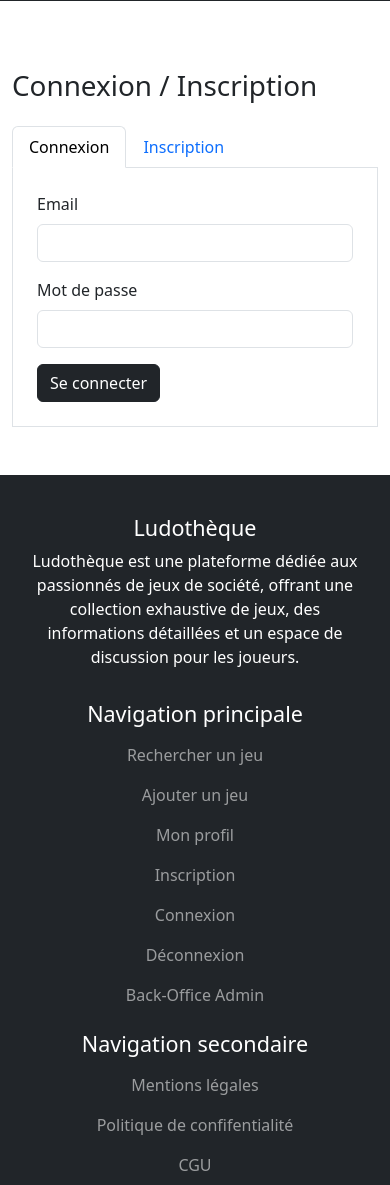
After one commit to Spottingtrains/LudoScope, a PHP site: page /app/views/user_connexion.php in a window 390 px wide. The commit adds this page. Shown: the part 79-1264 px from the top of the page. Run offline with PHP 8.4, Linux system fonts and the light colour scheme.

Commit message:
Add userController and user_connexion view; update navigation links

```diff
--- a/app/controllers/userController.php
+++ b/app/controllers/userController.php
@@ -0,0 +1,4 @@
+<?php
+
+// inclusion de la vue de connexion / inscription
+require_once __DIR__ . '/../views/user_connexion.php';
--- a/app/views/nav/nav.php
+++ b/app/views/nav/nav.php
@@ -7,10 +7,10 @@
         <div class="collapse navbar-collapse" id="collapsibleNavbar">
             <ul class="navbar-nav">
                 <li class="nav-item"><a href="index.php?url=home" class="nav-link">Rechercher un jeu</a></li>
-                <li class="nav-item"><a href="/add_game.php" class="nav-link">Ajouter un jeu</a></li>
-                <li class="nav-item"><a href="/profile.php" class="nav-link">Mon profil</a></li>
-                <li class="nav-item"><a href="/signin.php" class="nav-link">Inscription</a></li>
-                <li class="nav-item"><a href="/login.php" class="nav-link">Connexion</a></li>
+                <li class="nav-item"><a href="index.php?url=add-game" class="nav-link">Ajouter un jeu</a></li>
+                <li class="nav-item"><a href="index.php?url=profile" class="nav-link">Mon profil</a></li>
+                <li class="nav-item"><a href="index.php?url=signin" class="nav-link">Inscription</a></li>
+                <li class="nav-item"><a href="index.php?url=login" class="nav-link">Connexion</a></li>
                 <li class="nav-item"><a href="#" class="nav-link" onclick="logout()">Déconnexion</a></li>
                 <li class="nav-item"><a href="index.php?url=back-office" class="nav-link">Back-Office Admin</a></li>
             </ul>
--- /dev/null
+++ b/app/views/user_connexion.php
@@ -0,0 +1,65 @@
+<?php
+require __DIR__ . '/nav/header.php';
+require_once __DIR__ . '/../controllers/authController.php';
+?>
+<main class="container py-5">
+    <h1 class="mb-4">Connexion / Inscription</h1>
+
+    <ul class="nav nav-tabs" id="authTabs" role="tablist">
+        <li class="nav-item" role="presentation">
+            <button class="nav-link active" id="login-tab" data-bs-toggle="tab" data-bs-target="#login-pane" type="button" role="tab" aria-controls="login-pane" aria-selected="true">Connexion</button>
+        </li>
+        <li class="nav-item" role="presentation">
+            <button class="nav-link" id="signin-tab" data-bs-toggle="tab" data-bs-target="#signin-pane" type="button" role="tab" aria-controls="signin-pane" aria-selected="false">Inscription</button>
+        </li>
+    </ul>
+
+    <div class="tab-content border border-top-0 p-4 bg-white" id="authTabsContent">
+        <div class="tab-pane fade show active" id="login-pane" role="tabpanel" aria-labelledby="login-tab" tabindex="0">
+            <form action="index.php?url=login" method="post" class="row g-3">
+                <div class="col-12">
+                    <label for="login-email" class="form-label">Email</label>
+                    <input type="email" class="form-control" id="login-email" name="email" required>
+                </div>
+                <div class="col-12">
+                    <label for="login-password" class="form-label">Mot de passe</label>
+                    <input type="password" class="form-control" id="login-password" name="password" required>
+                </div>
+                <div class="col-12">
+                    <button type="submit" class="btn btn-dark">Se connecter</button>
+                </div>
+            </form>
+        </div>
+
+        <div class="tab-pane fade" id="signin-pane" role="tabpanel" aria-labelledby="signin-tab" tabindex="0">
+            <form action="index.php?url=signin" method="post" class="row g-3">
+                <div class="col-md-6">
+                    <label for="signin-firstname" class="form-label">Prénom</label>
+                    <input type="text" class="form-control" id="signin-firstname" name="firstname" required>
+                </div>
+                <div class="col-md-6">
+                    <label for="signin-lastname" class="form-label">Nom</label>
+                    <input type="text" class="form-control" id="signin-lastname" name="lastname" required>
+                </div>
+                <div class="col-12">
+                    <label for="signin-email" class="form-label">Email</label>
+                    <input type="email" class="form-control" id="signin-email" name="email" required>
+                </div>
+                <div class="col-md-6">
+                    <label for="signin-password" class="form-label">Mot de passe</label>
+                    <input type="password" class="form-control" id="signin-password" name="password" required>
+                </div>
+                <div class="col-md-6">
+                    <label for="signin-password-confirm" class="form-label">Confirmer le mot de passe</label>
+                    <input type="password" class="form-control" id="signin-password-confirm" name="password_confirm" required>
+                </div>
+                <div class="col-12">
+                    <button type="submit" class="btn btn-dark">Créer mon compte</button>
+                </div>
+            </form>
+        </div>
+    </div>
+</main>
+
+<?php
+require __DIR__ . '/nav/footer.php';
--- a/index.php
+++ b/index.php
@@ -11,6 +11,10 @@ switch($url) {
     case 'jeu':
         require 'app/controllers/jeuController.php';
         break;
+    case 'signin':
+    case 'login':
+        require 'app/controllers/userController.php';
+        break;
     case 'back-office':
         require 'app/controllers/adminController.php';
         break;
```
